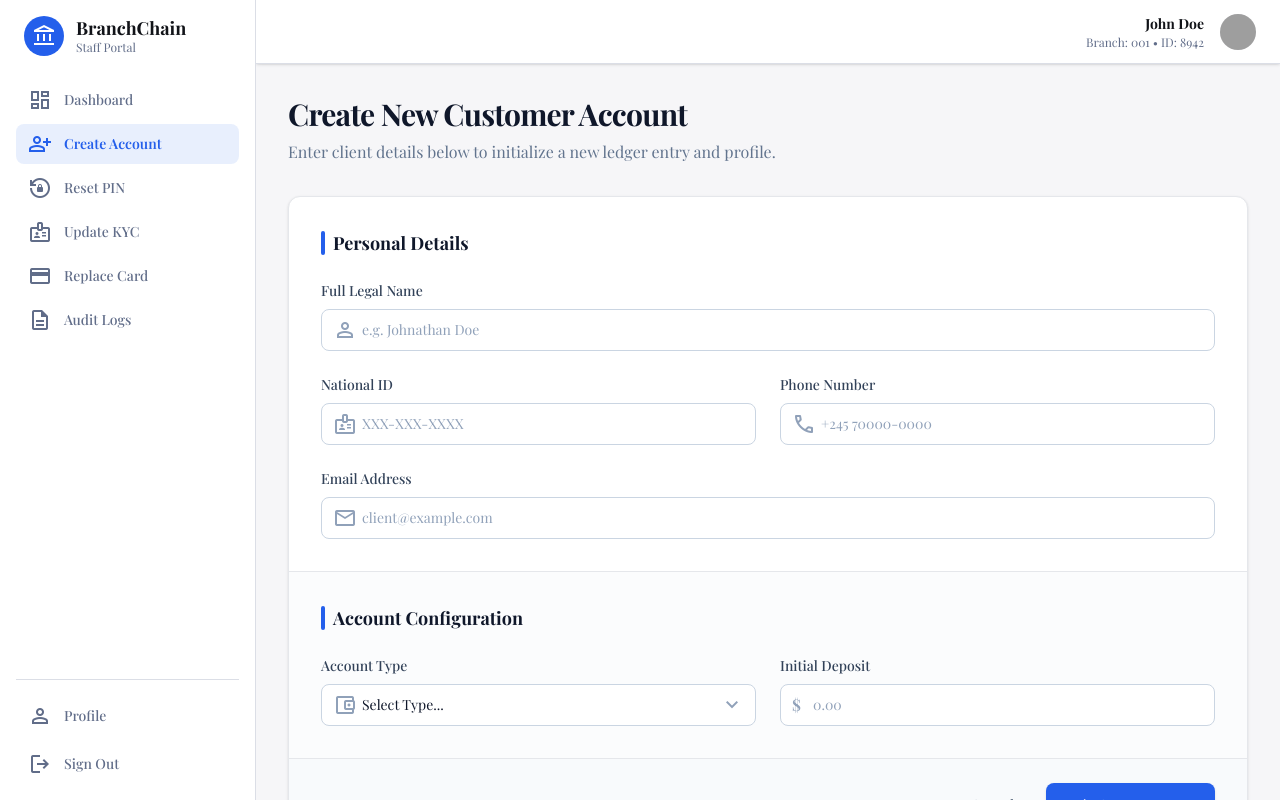
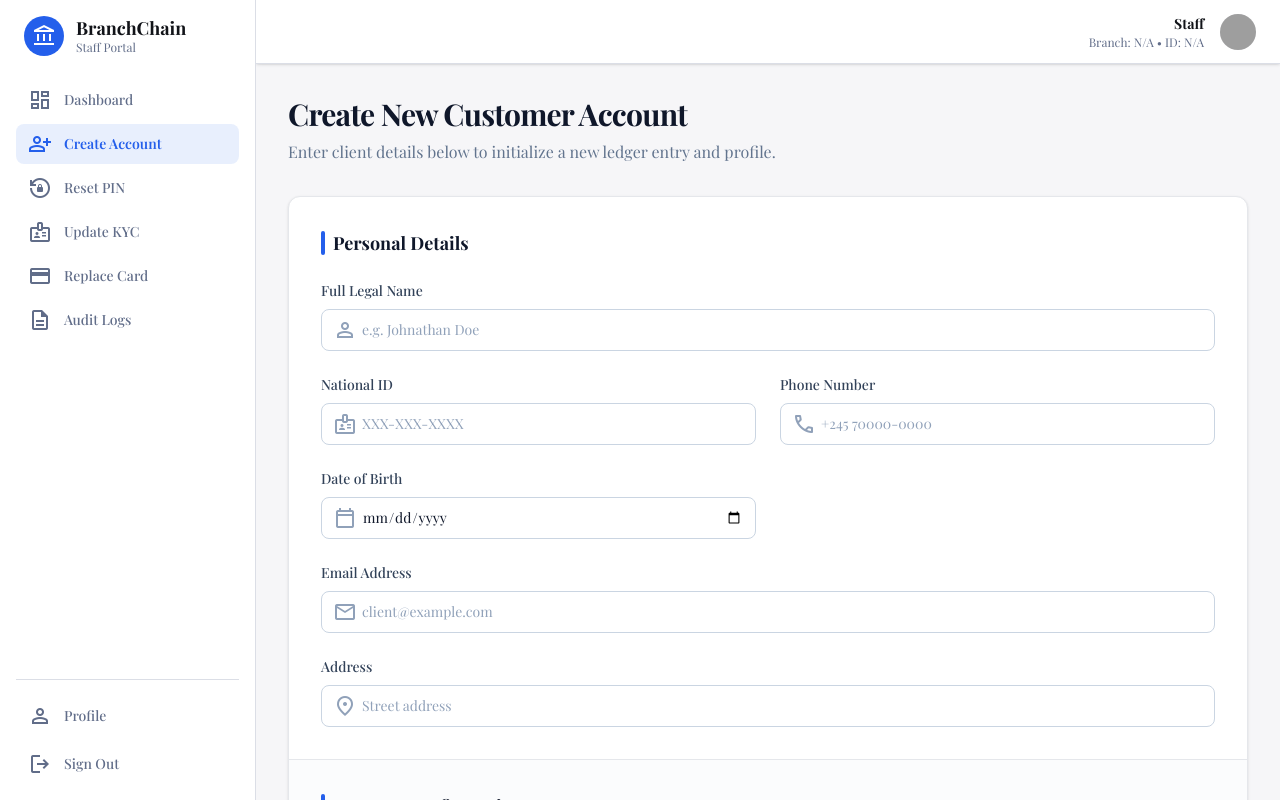
Before and after one commit to momentumlabs99/branchchain-mvp, a React (Vite) app in the folder frontend/: page /create-account in a window 1280 px wide. Built offline with nearby package versions, Linux system fonts and the light colour scheme; grey boxes are pictures that could not be loaded; a web font is replaced by a local one.

Commit message:
fix:complete account creation flow

```diff
--- a/frontend/src/api/accounts.js
+++ b/frontend/src/api/accounts.js
@@ -1,4 +1,9 @@
-export default function createAccount(data) {
+import axios from "axios";
+import API_URL from "./api";
+
+export default async function createAccount(data) {
+  try {
+    const token = localStorage.getItem("token");
     const user = JSON.parse(localStorage.getItem("user"));
     if (!user) {
       throw new Error("User not logged in");
@@ -12,19 +17,24 @@ export default function createAccount(data) {
     };
 
     const payload = {
-    customerId: data.nationalId, // Using nationalId as customerId
+      customerId: data.customerId,
       accountType:
         accountTypeMapping[data.accountType] || data.accountType.toUpperCase(),
-    initialDeposit: parseFloat(data.deposit) || 0,
+      initialDeposit: parseFloat(data.initialDeposit) || 0,
       staffId: user.id,
       branchId: user.branchId,
     };
 
-  return fetch("/api/accounts/create", {
-    method: "POST",
+    const res = await axios.post(`${API_URL}/api/accounts/create`, payload, {
       headers: {
         "Content-Type": "application/json",
+        Authorization: `Bearer ${token}`,
       },
-    body: JSON.stringify(payload),
     });
+
+    return res.data.data;
+  } catch (error) {
+    const message = error.response?.data?.error || "Account creation failed";
+    throw new Error(message);
   }
+}
--- a/frontend/src/api/auth.js
+++ b/frontend/src/api/auth.js
@@ -10,14 +10,15 @@ export default async function login(data) {
       },
     });
 
-    const result = res.data;
+    const result = res.data.data; // Access the nested data object
 
-    // store token
+    // store token and user data
     localStorage.setItem("token", result.token);
+    localStorage.setItem("user", JSON.stringify(result.staff));
 
     return result;
   } catch (error) {
-    const message = error.response?.data?.message || "Login failed";
+    const message = error.response?.data?.error || "Login failed";
     throw new Error(message);
   }
 }
@@ -29,6 +30,7 @@ export async function logout(navigate) {
 
     // clear local storage
     localStorage.removeItem("token");
+    localStorage.removeItem("user");
 
     // redirect
     navigate("/login");
--- /dev/null
+++ b/frontend/src/api/customers.js
@@ -0,0 +1,51 @@
+import axios from "axios";
+import API_URL from "./api";
+
+export async function createCustomer(data) {
+  try {
+    const token = localStorage.getItem("token");
+    const res = await axios.post(`${API_URL}/api/customers`, data, {
+      headers: {
+        "Content-Type": "application/json",
+        Authorization: `Bearer ${token}`,
+      },
+    });
+
+    return res.data.data;
+  } catch (error) {
+    const message = error.response?.data?.error || "Customer creation failed";
+    throw new Error(message);
+  }
+}
+
+export async function getCustomer(customerId) {
+  try {
+    const token = localStorage.getItem("token");
+    const res = await axios.get(`${API_URL}/api/customers/${customerId}`, {
+      headers: {
+        Authorization: `Bearer ${token}`,
+      },
+    });
+
+    return res.data.data;
+  } catch (error) {
+    const message = error.response?.data?.message || "Failed to get customer";
+    throw new Error(message);
+  }
+}
+
+export async function getAllCustomers() {
+  try {
+    const token = localStorage.getItem("token");
+    const res = await axios.get(`${API_URL}/api/customers`, {
+      headers: {
+        Authorization: `Bearer ${token}`,
+      },
+    });
+
+    return res.data.data;
+  } catch (error) {
+    const message = error.response?.data?.error || "Failed to get customers";
+    throw new Error(message);
+  }
+}
--- a/frontend/src/components/Header.jsx
+++ b/frontend/src/components/Header.jsx
@@ -1,6 +1,18 @@
-import React from "react";
+import React, { useState, useEffect } from "react";
 
 const Header = React.memo(({ setIsMobileMenuOpen }) => {
+  const [user, setUser] = useState(null);
+
+  useEffect(() => {
+    const userData = localStorage.getItem("user");
+    if (userData && userData !== "undefined") {
+      try {
+        setUser(JSON.parse(userData));
+      } catch (error) {
+        console.error("Error parsing user data:", error);
+      }
+    }
+  }, []);
   return (
     <header className="sticky top-0 z-20 flex h-16 w-full items-center justify-between border-b border-[#dbdee6] bg-white px-4 lg:px-6 shadow-sm flex-shrink-0">
       {/* Mobile Menu Button */}
@@ -14,8 +26,12 @@ const Header = React.memo(({ setIsMobileMenuOpen }) => {
       {/* Profile Info */}
       <div className="flex items-center gap-4 ml-auto">
         <div className="hidden text-right sm:block">
-          <p className="text-sm font-bold text-[#111318]">John Doe</p>
-          <p className="text-xs text-[#616d89]">Branch: 001 • ID: 8942</p>
+          <p className="text-sm font-bold text-[#111318]">
+            {user?.name || "Staff"}
+          </p>
+          <p className="text-xs text-[#616d89]">
+            Branch: {user?.branchId || "N/A"} • ID: {user?.id || "N/A"}
+          </p>
         </div>
         <div className="h-9 w-9 overflow-hidden rounded-full bg-[#f0f1f4] ring-2 ring-white">
           <img
--- a/frontend/src/pages/CreateAccount.jsx
+++ b/frontend/src/pages/CreateAccount.jsx
@@ -1,6 +1,7 @@
 import { useState } from "react";
 import { useNavigate } from "react-router-dom";
 import createAccount from "../api/accounts";
+import { createCustomer } from "../api/customers";
 
 const CreateAccount = () => {
   const [formData, setFormData] = useState({
@@ -8,6 +9,8 @@ const CreateAccount = () => {
     nationalId: "",
     phone: "",
     email: "",
+    dateOfBirth: "",
+    address: "",
     accountType: "",
     deposit: "",
   });
@@ -29,17 +32,48 @@ const CreateAccount = () => {
     setError("");
 
     try {
-      const response = await createAccount(formData);
-      if (response.ok) {
-        const data = await response.json();
-        alert("Account created successfully!"); // later implement custom toast notification.
-        navigate("/dashboard");
-      } else {
-        const errorData = await response.json();
-        setError(errorData.message || "Failed to create account");
+      const user = JSON.parse(localStorage.getItem("user"));
+      if (!user) {
+        throw new Error("User not logged in");
       }
+
+      // Split full name
+      const [firstName, ...lastNameParts] = formData.fullName.trim().split(" ");
+      const lastName = lastNameParts.join(" ") || "";
+
+      // Prepare customer data
+      const customerData = {
+        firstName,
+        lastName,
+        email: formData.email,
+        phone: formData.phone,
+        dateOfBirth: formData.dateOfBirth || null,
+        address: {
+          street: formData.address || "",
+          city: "",
+          state: "",
+          zipCode: "",
+        },
+        branchId: user.branchId,
+      };
+
+      // Create customer
+      const customer = await createCustomer(customerData);
+
+      // Prepare account data
+      const accountData = {
+        customerId: customer.id,
+        accountType: formData.accountType,
+        initialDeposit: parseFloat(formData.deposit) || 0,
+      };
+
+      // Create account
+      await createAccount(accountData);
+
+      alert("Account created successfully!");
+      navigate("/dashboard");
     } catch (err) {
-      setError(err.message || "An error occurred");
+      setError(err.message);
     } finally {
       setLoading(false);
     }
@@ -143,6 +177,29 @@ const CreateAccount = () => {
                       />
                     </div>
                   </div>
+                  <div className="col-span-1 space-y-2">
+                    <label
+                      className="block text-sm font-medium text-slate-700"
+                      htmlFor="dateOfBirth"
+                    >
+                      Date of Birth
+                    </label>
+                    <div className="relative">
+                      <div className="absolute inset-y-0 left-0 pl-3 flex items-center pointer-events-none">
+                        <span className="material-symbols-outlined text-slate-400 text-lg">
+                          calendar_today
+                        </span>
+                      </div>
+                      <input
+                        className="block w-full pl-10 pr-3 py-2.5 border border-slate-300 rounded-lg text-slate-900 bg-white placeholder:text-slate-400 focus:outline-none focus:ring-2 focus:ring-primary focus:border-transparent sm:text-sm transition-shadow"
+                        id="dateOfBirth"
+                        name="dateOfBirth"
+                        type="date"
+                        value={formData.dateOfBirth}
+                        onChange={handleInputChange}
+                      />
+                    </div>
+                  </div>
                   <div className="col-span-1 lg:col-span-2 space-y-2">
                     <label
                       className="block text-sm font-medium text-slate-700"
@@ -163,6 +220,30 @@ const CreateAccount = () => {
                         placeholder="client@example.com"
                         type="email"
                         value={formData.email}
+                        onChange={handleInputChange}
+                      />
+                    </div>
+                  </div>
+                  <div className="col-span-1 lg:col-span-2 space-y-2">
+                    <label
+                      className="block text-sm font-medium text-slate-700"
+                      htmlFor="address"
+                    >
+                      Address
+                    </label>
+                    <div className="relative">
+                      <div className="absolute inset-y-0 left-0 pl-3 flex items-center pointer-events-none">
+                        <span className="material-symbols-outlined text-slate-400 text-lg">
+                          location_on
+                        </span>
+                      </div>
+                      <input
+                        className="block w-full pl-10 pr-3 py-2.5 border border-slate-300 rounded-lg text-slate-900 bg-white placeholder:text-slate-400 focus:outline-none focus:ring-2 focus:ring-primary focus:border-transparent sm:text-sm transition-shadow"
+                        id="address"
+                        name="address"
+                        placeholder="Street address"
+                        type="text"
+                        value={formData.address}
                         onChange={handleInputChange}
                       />
                     </div>
```
Lines whose indentation alone changed are shown as unchanged.
